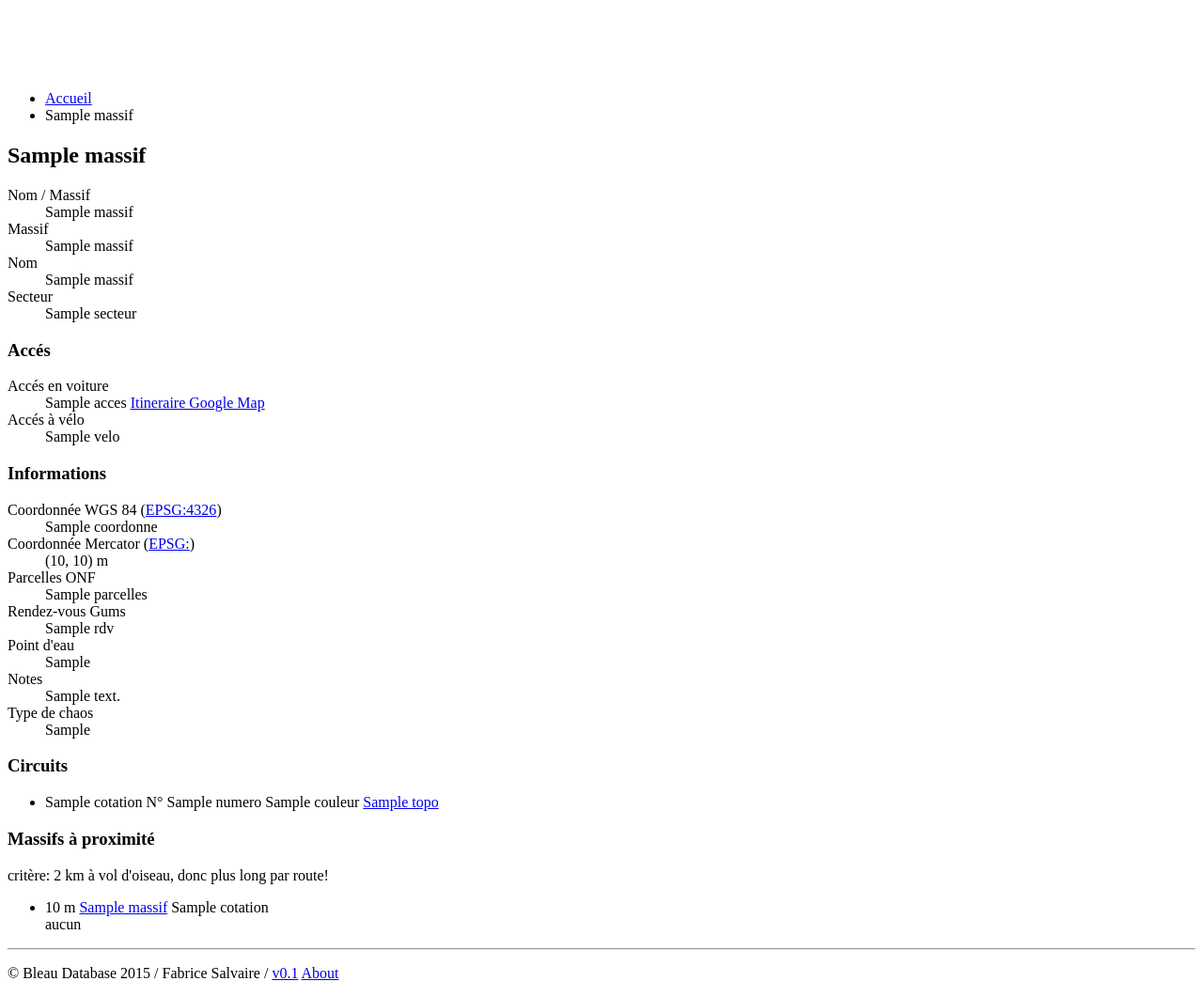
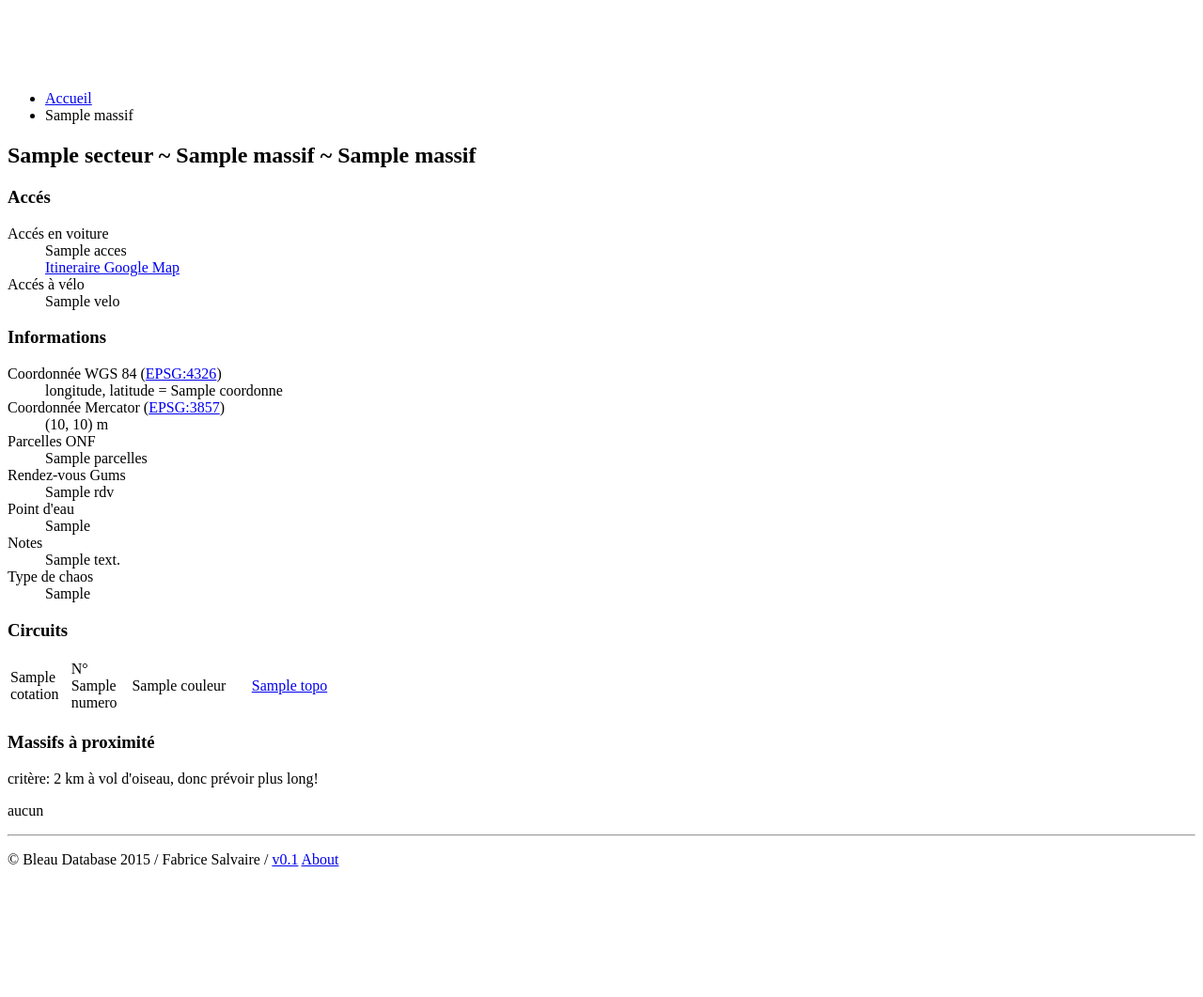
Before and after one commit to Alpine-Toolkit/bleau-database, a Python web app: template share/WebApplication/templates/massif.html in a window 1280 px wide. Shown: the part 60-1121 px from the top of the page at 94% size. After the commit the page ends 982 px from the top, so only its background shows below. Run offline with Jinja, Linux system fonts and the light colour scheme; the template is opened without the code that fills it: most values are stand-ins (such as "Sample title", 1, 10 or a date in 2020).

Commit message:
web-application

```diff
--- a/BleauDataBase/WebApplication/config.py
+++ b/BleauDataBase/WebApplication/config.py
@@ -1,6 +1,6 @@
 ####################################################################################################
 
-DEBUG = False
+DEBUG = True
 
 INDEX_TEMPLATE = 'index.html'
 
--- a/share/WebApplication/templates/base.html
+++ b/share/WebApplication/templates/base.html
@@ -20,10 +20,10 @@
 
 <nav class="navbar navbar-dark bg-inverse navbar-fixed-top">
   <div class="container">
-    <a class="navbar-brand" href="#">Bleau DB</a>
+    <a class="navbar-brand" href="/main">Bleau DB</a>
     <ul class="nav navbar-nav">
       <li class="nav-item active">
-	<a class="nav-link" href="#">Home <span class="sr-only">(current)</span></a>
+	<a class="nav-link" href="/main">Home <span class="sr-only">(current)</span></a>
       </li>
     </ul>
   </div>
--- a/share/WebApplication/templates/massif.html
+++ b/share/WebApplication/templates/massif.html
@@ -8,19 +8,13 @@
 
   <div class="row">
     <div class="col-xl-12">
-      <h2>{{ massif.massif }}</h2>
-      <dl>
-	<dt>Nom / Massif</dt><dd>{{ massif.nom_or_massif }}</dd>
-        <dt>Massif</dt><dd>{{ massif.massif }}</dd>
-        <dt>Nom</dt><dd>{{ massif.nom }}</dd>
-        <dt>Secteur</dt><dd>{{ massif.secteur }}</dd>
-      </dl>
+      <h2>{{ massif.secteur }} ~ {{ massif.massif }} {% if massif.nom %} ~ {{ massif.nom }}{% endif %}</h2>
       <h3>Accés</h3>
       <dl>
 	<dt>Accés en voiture</dt>
 	<dd>
 	  {{ massif.acces }}
-	  <a href="{{ massif.itineraire }}">Itineraire Google Map</a>
+	  <br><a href="{{ massif.itineraire }}">Itineraire Google Map</a>
 	</dd>
         <dt>Accés à vélo {% if massif.a_pieds %}/ à pieds{% endif %}</dt>
 	<dd>{{ massif.velo }}</dd>
@@ -28,8 +22,8 @@
       <h3>Informations</h3>
       <dl>
 	<dt>Coordonnée WGS 84 (<a href="http://spatialreference.org/ref/epsg/wgs-84/">EPSG:4326</a>)</dt>
-	<dd>{{ massif.coordonne }}</dd>
-	<dt>Coordonnée Mercator (<a href="http://spatialreference.org/ref/epsg/.../">EPSG:</a>)</dt>
+	<dd>longitude, latitude = {{ massif.coordonne }}</dd>
+	<dt>Coordonnée Mercator (<a href="http://spatialreference.org/ref/sr-org/epsg3857-wgs84-web-mercator-auxiliary-sphere/">EPSG:3857</a>)</dt>
 	{% with mercator = massif.coordonne.mercator %}
 	  <dd>({{ mercator[0] | round | int }}, {{ mercator[1] | round | int }}) m</dd>
 	{% endwith %}
@@ -40,33 +34,55 @@
 	<dt>Type de chaos</dt><dd>{{ massif.type_de_chaos }}</dd>
       </dl>
       <h3>Circuits</h3>
-      <ul>
+      <table class="table table-sm">
+	<col style="width:5%">
+	<col style="width:5%">
+	<col style="width:10%">
+	<col style="width:80%">
+	<tbody>
 	  {% for circuit in massif %}
-	  <li>{{ circuit.cotation }} N° {{ circuit.numero }} {{ circuit.couleur }}
+	    <tr>
+	      <td>{{ circuit.cotation }}</td>
+	      <td>N° {{ circuit.numero }}</td>
+	      <td>{{ circuit.couleur }}</td>
+	      <td>
 		{% for topo in circuit.topos %}
-	      <a href="{{ topo }}">{{ topo }}</a>
+		  <a href="{{ topo }}">{{ topo|truncate(70) }}</a><br>
 		{% endfor %}
-	  </li>
+	      </td>
+	    </tr>
+	  {% endfor %}
+	</tbody>
+      </table>
+      <h3>Massifs à proximité</h3>
+      <div class="alert alert-info" role="alert">
+	critère: 2 km à vol d'oiseau, donc prévoir plus long!
+      </div>
+      {% with massif_voisins = massif.nearest(number_of_items=100, distance_max=2000) %}
+	{% if massif_voisins %}
+	  <table class="table table-sm">
+	    <col style="width:10%">
+	    <tbody>
+	      {% for massif_ in massif_voisins %}
+		<tr>
+		  <td class="text-right">{{ massif.distance_to(massif_) | round | int }} m</td>
+		  <td/>
+		  <td><a href="/main/massif/{{ massif_.massif }}">{{ massif_.massif }}</a></td>
+		  <td>
+		    <ul class="list-inline">
+		      {% for circuit in massif_ %}
+			<li>{{ circuit.cotation }}</li>
 		      {% endfor %}
 		    </ul>
-      <h3>Massifs à proximité</h3>
-      critère: 2 km à vol d'oiseau, donc plus long par route!
-      <ul>
-	{% with massif_voisins = massif.nearest(number_of_items=100, distance_max=2000) %}
-	  {% for massif_ in massif_voisins %}
-	    <li>
-	      {{ massif.distance_to(massif_) | round | int }} m
-	      <a href="/main/massif/{{ massif_.massif }}">{{ massif_.massif }}</a>
-	      {% for circuit in massif_ %}
-		{{ circuit.cotation }}
+		  </td>
+		</tr>
 	      {% endfor %}
-	    </li>
-	  {% endfor %}
-	  {% if not massif_voisins %}
-	    aucun
+	    </tbody>
+	  </table>
+	{% else %}
+	  <p>aucun</p>
 	{% endif %}
       {% endwith %}
-      </ul>
     </div>
   </div>
 {% endblock %}
```
Also changed, not shown: BleauDataBase/BleauDataBase.py (+12 -2 lines), BleauDataBase/WebApplication/Views/Main.py (+12 -0 lines), share/WebApplication/templates/a-propos.html (added, +8 -0 lines), share/WebApplication/templates/main.html (+19 -6 lines), share/WebApplication/templates/massifs-par-secteur.html (added, +21 -0 lines), share/WebApplication/templates/massifs.html (added, +19 -0 lines), bleau.json. Lines whose indentation alone changed are shown as unchanged.
